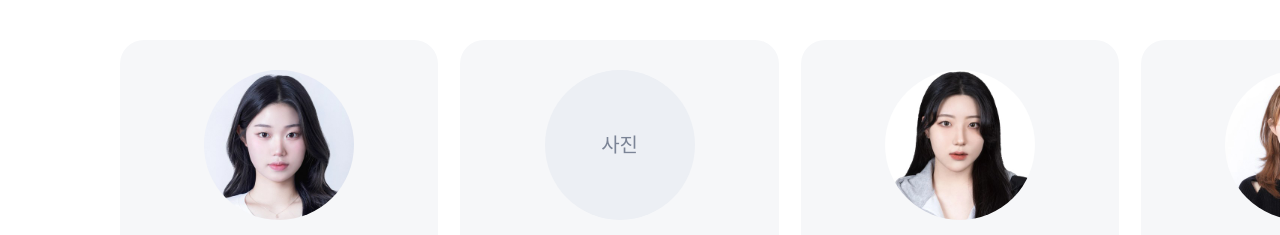
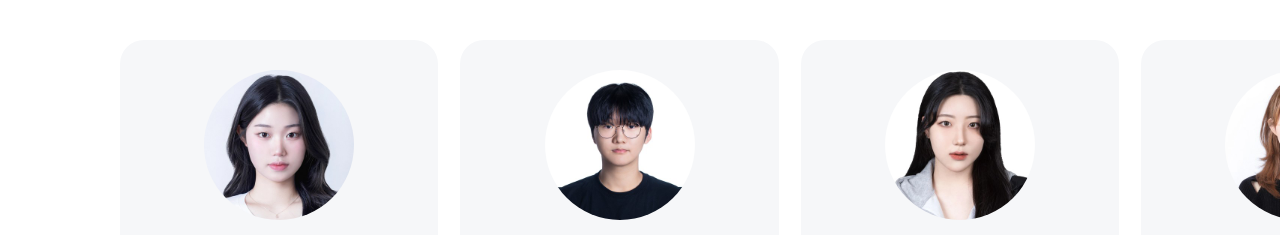
Before and after one commit to AI-shade/ai-shadow-slides, a plain HTML site: page slides/16.html in a window 1280 px wide. Shown: the part 258-493 px from the top of the page. Drawn offline with Linux system fonts and the light colour scheme; a web font is replaced by a local one.

Commit message:
슬라이드 16: 영우 사진을 넣는다 (다른 세 명과 같은 거리로)
사용자: «이사진 팀원소개란에 내얼굴에 넣어줘 이영우 자리에다가 푸시까지해줘».

근오·현미·윤서 사진은 눈에서 턱까지가 사진 높이의 22~26%(400×400)였다.
원본이 세로로 긴 증명사진이라 그대로 자르면 얼굴이 31%로 혼자 커져서,
양옆을 배경·옷 색으로 늘려 정사각형 2600px로 만든 뒤 눈 높이 38%에 맞춰 400×400으로 줄였다.
가장자리 한 줄에 색 띠가 있어 안쪽 40px 색으로 늘렸다. 늘린 부분은 동그라미 밖이라 안 보인다.

Co-Authored-By: Claude Opus 5.5 <noreply@anthropic.com>

```diff
--- a/slides/16.html
+++ b/slides/16.html
@@ -25,7 +25,7 @@
 
   <div class="team">
     <div class="m"><img class="face" src="../assets/team/geunoh.jpg" alt="근오"><b>근오<span class="lead">팀장</span></b><span class="role">사업 · 수익 구조 · 마케팅</span><p class="did">시장 조사<br>단계별 로드맵<br>제휴 전략<br>수익 모델<br>가격 구조<br>설문조사 진행<br>학습 데이터 수집</p></div>
-    <div class="m"><div class="slot face">사진</div><b>영우</b><span class="role">발표 · 모델 학습 · 백엔드</span><p class="did">발표자료 제작<br>발표<br>마크 모델 파인튜닝<br>학습 DB 구축<br>서버 · AI 연결<br>모바일 최적화<br>학습 데이터 수집</p></div>
+    <div class="m"><img class="face" src="../assets/team/youngwoo.jpg" alt="영우"><b>영우</b><span class="role">발표 · 모델 학습 · 백엔드</span><p class="did">발표자료 제작<br>발표<br>마크 모델 파인튜닝<br>학습 DB 구축<br>서버 · AI 연결<br>모바일 최적화<br>학습 데이터 수집</p></div>
     <div class="m"><img class="face" src="../assets/team/hyeonmi.jpg" alt="현미"><b>현미</b><span class="role">마케팅 · 기획 · 백엔드</span><p class="did">인스타 운영<br>인터뷰 진행<br>화면 기획<br>서버 기능 구현<br>공공데이터 위치 실험<br>학습 데이터 수집</p></div>
     <div class="m"><img class="face" src="../assets/team/yunseo.jpg" alt="윤서"><b>윤서</b><span class="role">데이터 · 프론트엔드</span><p class="did">TRAIN/TEST 데이터 분할<br>학습 DB 구축<br>데이터 라벨링<br>화면 기획<br>웹 페이지 개발<br>학습 데이터 수집</p></div>
     <div class="m"><div class="slot face">사진</div><b>민석</b><span class="role">데이터 · 프론트엔드</span><p class="did">AI 모델 데이터 분석<br>데이터 인식 고도화<br>데이터 라벨링<br>화면 구현<br>발표자료 제작<br>학습 데이터 수집</p></div>
```
Also changed, not shown: assets/team/youngwoo.jpg (added).
